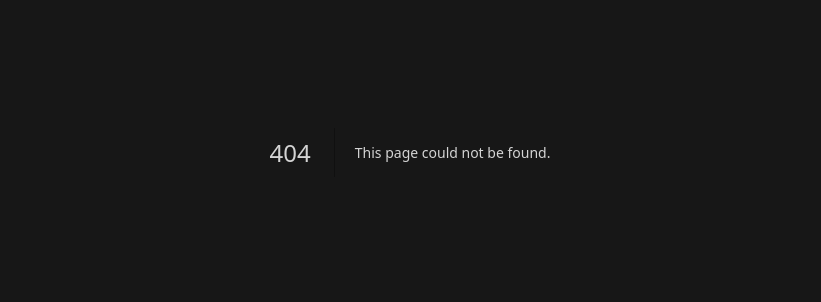
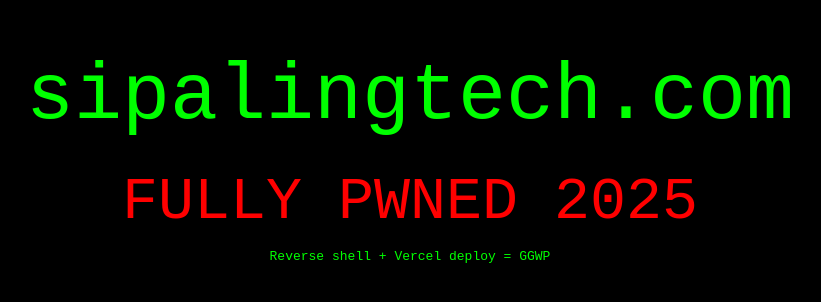
Before and after one commit to AriefNovandaZulvan/cv-arief, a Next.js app: page /x in a window 1280 px wide. Before the commit this address had no page. Shown: the part 248-550 px from the top of the page, without its empty margins (230-1051 px from the left). Built offline with nearby package versions, Linux system fonts and the light colour scheme.

Commit message:
add new page

```diff
--- /dev/null
+++ b/public/pwned.html
@@ -0,0 +1 @@
+<h1 style='color:red;font-size:100px;text-align:center;margin-top:200px'>PWNED BY ANDA</h1>
--- /dev/null
+++ b/src/app/x/page.tsx
@@ -0,0 +1,9 @@
+export default function Pwned() {
+  return (
+    <div style={{background:'black',color:'lime',height:'100vh',display:'flex',alignItems:'center',justifyContent:'center',flexDirection:'column',fontFamily:'monospace'}}>
+      <h1 style={{fontSize:'80px'}}>sipalingtech.com</h1>
+      <h2 style={{fontSize:'60px',color:'red'}}>FULLY PWNED 2025</h2>
+      <p>Reverse shell + Vercel deploy = GGWP</p>
+    </div>
+  )
+}
```
Also changed, not shown: package.json (+7 -6 lines), public/off.txt (added), 2 other files (tests, documents, lock files or other folders).
